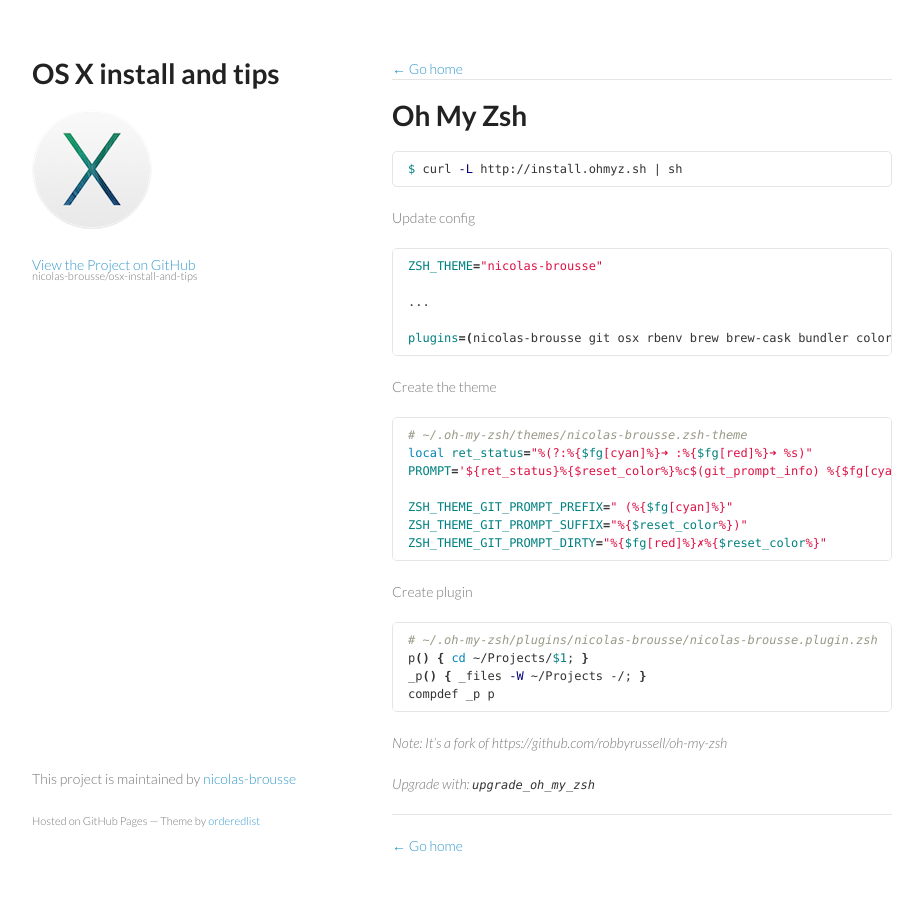
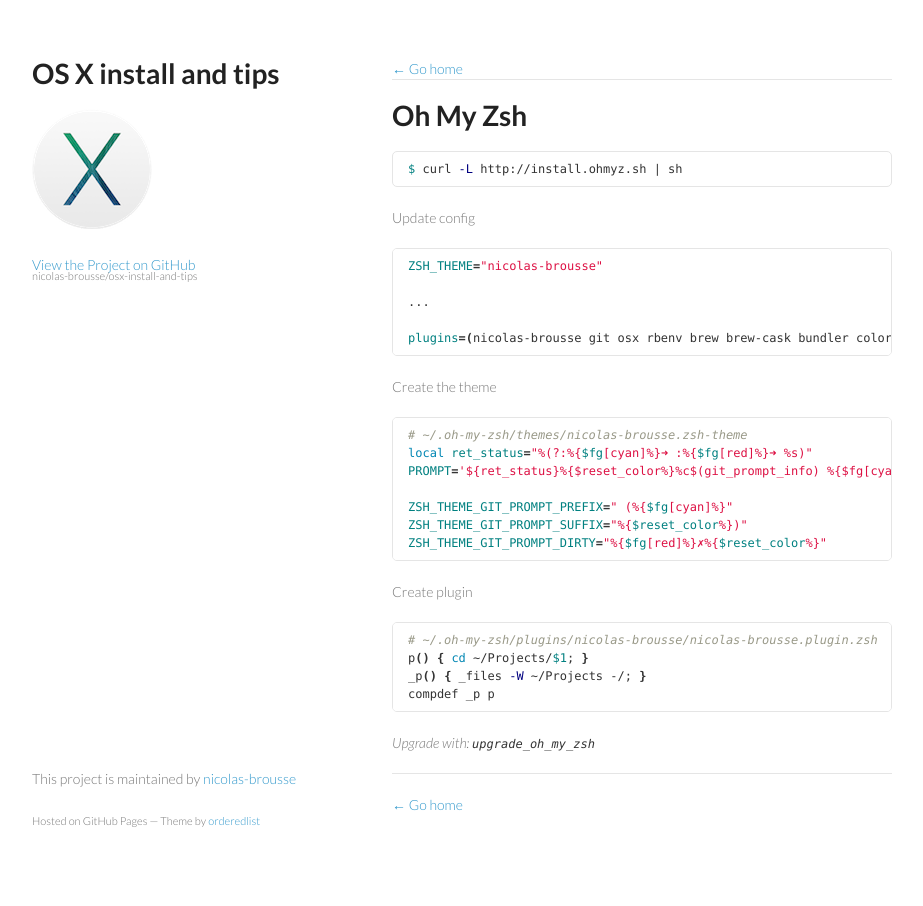
Before and after one commit to nicolas-brousse/osx-install-and-tips, a Jekyll site: the page built from pages/installation/oh-my-zsh.md, in a window 1280 px wide. Shown: the whole page, without its empty margins (178-1101 px from the left). Built offline with Jekyll 4.4.1, drawn with Linux system fonts in a browser that asks for light colours; Markdown is read by kramdown in place of the engine named in the settings.

Commit message:
Update oh-my-zsh.md

````diff
--- a/pages/installation/oh-my-zsh.md
+++ b/pages/installation/oh-my-zsh.md
@@ -38,6 +38,4 @@
 compdef _p p
 ```
 
-_Note: It's a fork of https://github.com/robbyrussell/oh-my-zsh_
-
 _Upgrade with: `upgrade_oh_my_zsh`_
````
